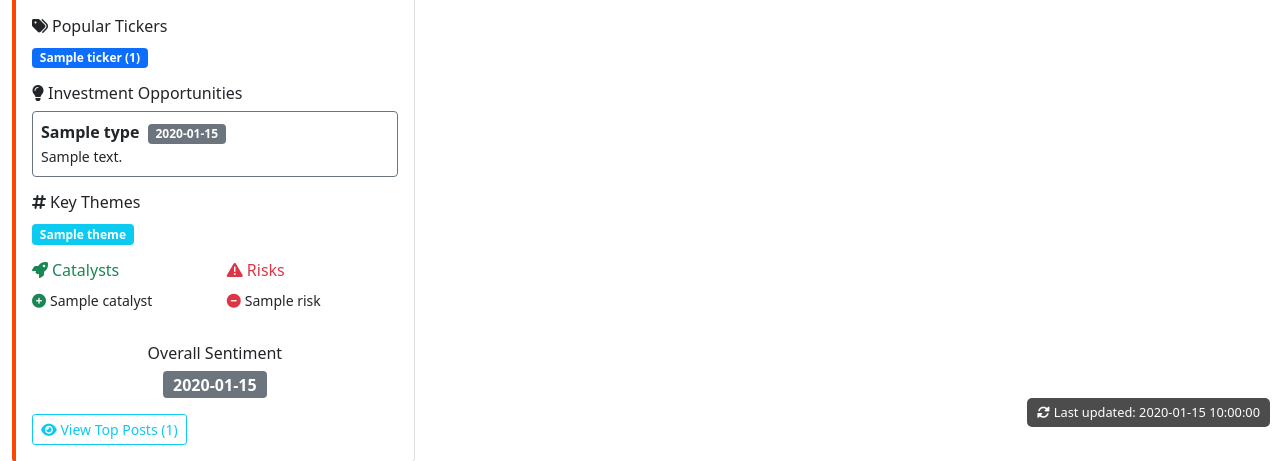
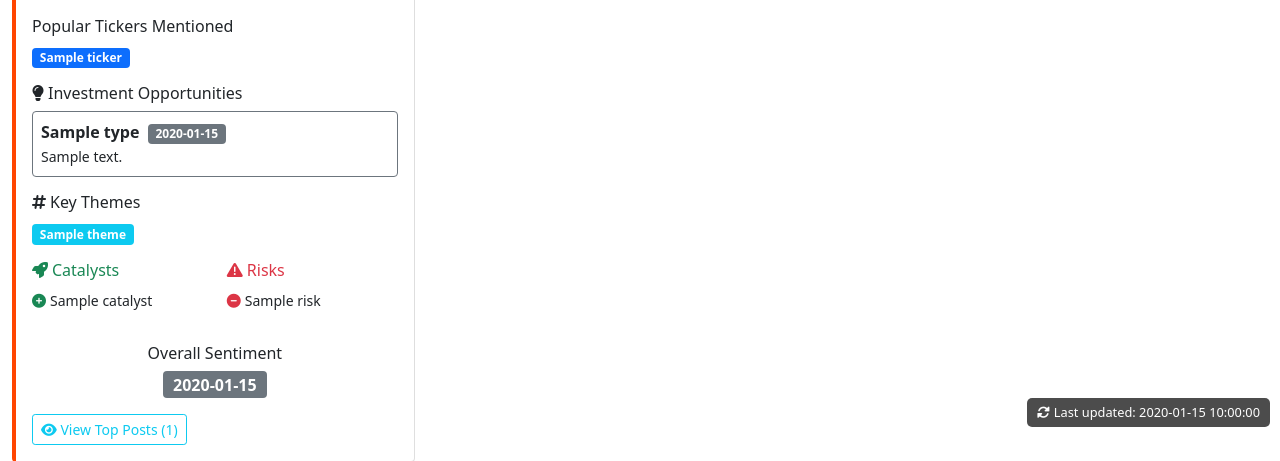
Before and after one commit to int-smart/finances, a Flask app: template templates/static_subreddits.html in a window 1280 px wide. Shown: the part 363-824 px from the top of the page. Run offline with Flask 3, Linux system fonts and the light colour scheme; the template is opened without the code that fills it: most values are stand-ins (such as "Sample title", 1, 10 or a date in 2020).

Commit message:
Corrected subreddit static html

```diff
--- a/templates/static_subreddits.html
+++ b/templates/static_subreddits.html
@@ -79,11 +79,10 @@
 
                                         {% if analysis.mentioned_tickers %}
                                         <div class="mb-3">
-                                            <h6><i class="fas fa-tags me-1"></i>Popular Tickers</h6>
-                                            {% for ticker, count in analysis.mentioned_tickers.items() %}
-                                                {% if loop.index <= 5 %}
-                                                <span class="badge bg-primary me-1">{{ ticker }} ({{ count }})</span>
-                                                {% endif %}
+                                            <h6>Popular Tickers Mentioned</h6>
+                                            {# Handle list format (new AI format) #}
+                                            {% for ticker in analysis.mentioned_tickers[:5] %}
+                                            <span class="badge bg-primary me-1">{{ ticker }}</span>
                                             {% endfor %}
                                         </div>
                                         {% endif %}
```
